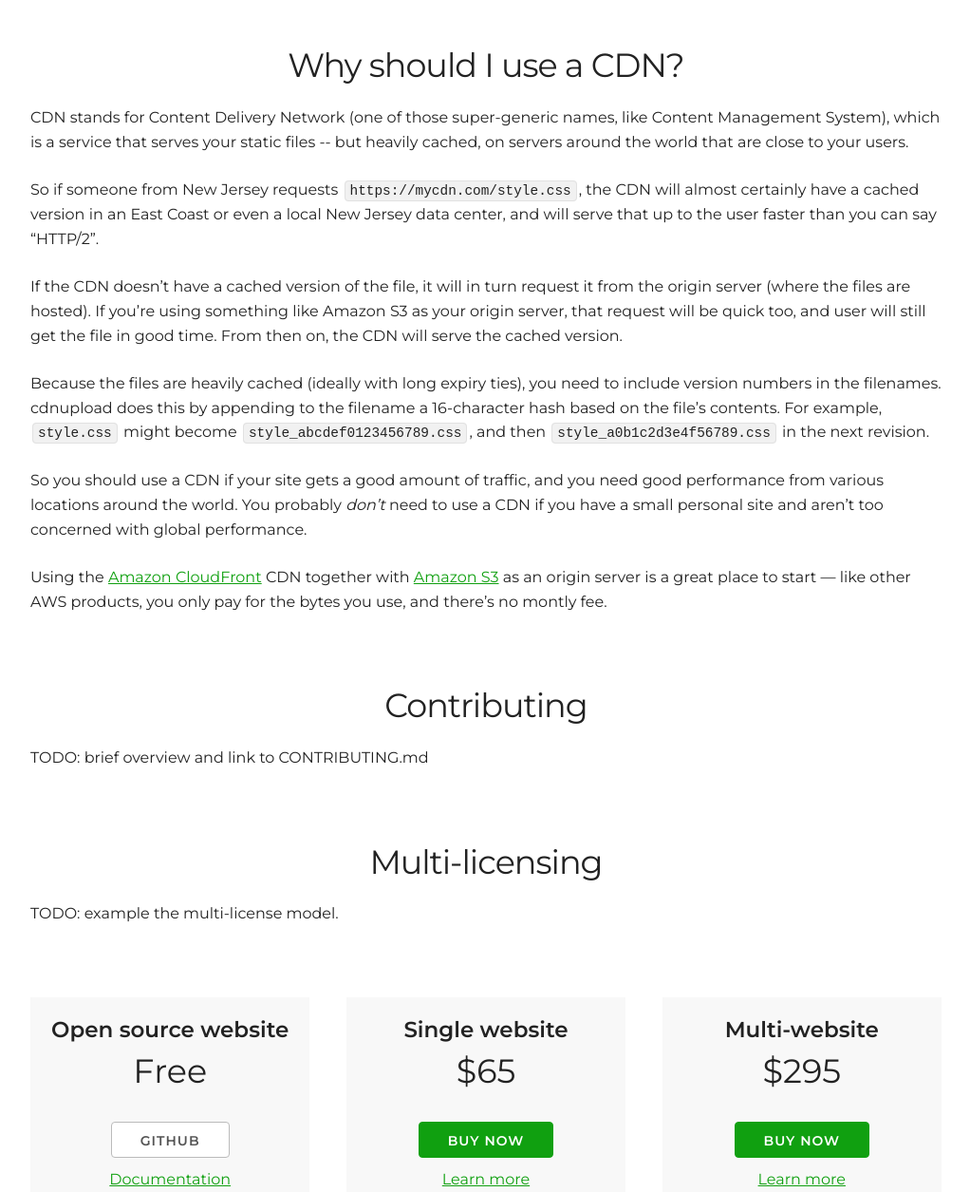
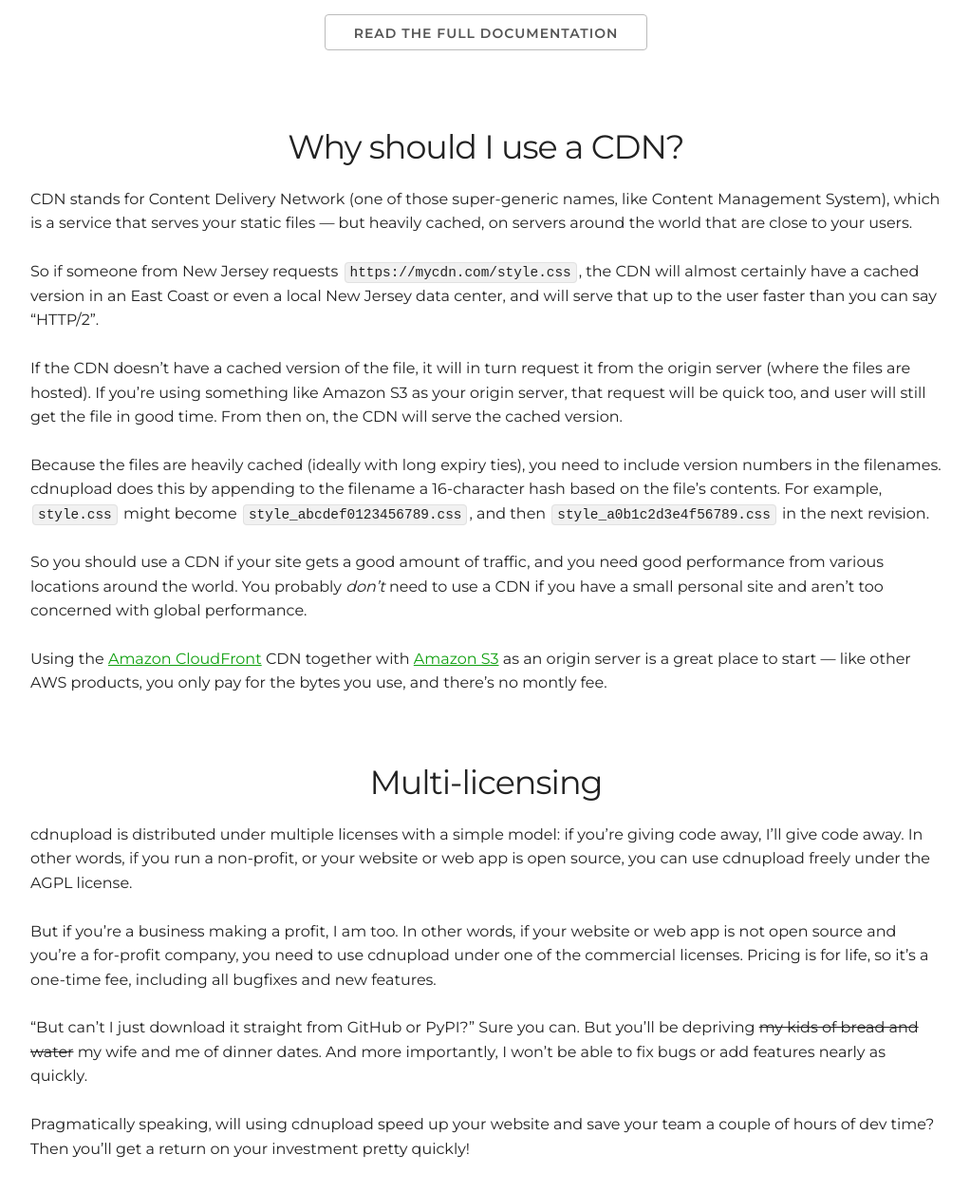
Before and after one commit to benhoyt/cdnupload, a plain HTML site: page website/index.html in a window 1280 px wide. Shown: the part 1545-2800 px from the top of the page at 95% size, without its empty margins (128-1150 px from the left). Drawn offline with Linux system fonts and the light colour scheme.

Commit message:
Multi-licensing section; Coming soon banner

```diff
--- a/website/index.html
+++ b/website/index.html
@@ -11,6 +11,9 @@
     <link rel="shortcut icon" type="image/png" href="static/favicon.png">
 </head>
 <body class="home">
+
+<div style="text-align: center; padding: 1rem; background-color: red; color: white;">cdnupload is coming soon! Please contact author <a href="http://benhoyt.com/" style="color: white;">Ben Hoyt</a> in the meantime.</div>
+
 <div class="container">
     <h1 id="top">cdnupload</h1>
     <div class="tagline">Caching is better with hashing</div>
@@ -77,14 +80,13 @@ def static_url(rel_path):
 
             <p>Generally you’ll want a CDN in front of the file or S3 origin server, but this is not a requirement.</p>
 
-            <p>There are a lot of customization options available for more advanced scenarios &mdash; see documentation for more info.</p>
+            <p>There are a lot of customization options available for more advanced scenarios&nbsp;&mdash; see documentation for more info.</p>
         </div>
     </div>
     <p style="text-align: center;"><a href="TODO"><button>Read the full documentation</button></a></p>
 
     <h2 id="cdn">Why should I use a CDN?</h2>
-    <div class="row">
-        <p>CDN stands for Content Delivery Network (one of those super-generic names, like Content Management System), which is a service that serves your static files -- but heavily cached, on servers around the world that are close to your users.</p>
+    <p>CDN stands for Content Delivery Network (one of those super-generic names, like Content Management System), which is a service that serves your static files&nbsp;&mdash; but heavily cached, on servers around the world that are close to your users.</p>
 
     <p>So if someone from New Jersey requests <code>https://mycdn.com/style.css</code>, the CDN will almost certainly have a cached version in an East Coast or even a local New Jersey data center, and will serve that up to the user faster than you can say “HTTP/2”.</p>
 
@@ -95,17 +97,20 @@ def static_url(rel_path):
     <p>So you should use a CDN if your site gets a good amount of traffic, and you need good performance from various locations around the world. You probably <i>don’t</i> need to use a CDN if you have a small personal site and aren’t too concerned with global performance.</p>
 
     <p>Using the <a href="https://aws.amazon.com/cloudfront/">Amazon CloudFront</a> CDN together with <a href="https://aws.amazon.com/s3/">Amazon S3</a> as an origin server is a great place to start&nbsp;&mdash; like other AWS products, you only pay for the bytes you use, and there’s no montly fee.</p>
-    </div>
 
-    <div class="row">
-        <h2>Contributing</h2>
-        <p>TODO: brief overview and link to CONTRIBUTING.md</p>
-    </div>
+    <!-- TODO: something about the author, bit more personal, etc -->
 
-    <div class="row">
+
     <h2 id="licensing">Multi-licensing</h2>
-        <p>TODO: example the multi-license model.
-    </div>
+
+    <p>cdnupload is distributed under multiple licenses with a simple model: if you’re giving code away, I’ll give code away. In other words, if you run a non-profit, or your website or web app is open source, you can use cdnupload freely under the AGPL license.</p>
+
+    <p>But if you’re a business making a profit, I am too. In other words, if your website or web app is not open source and you’re a for-profit company, you need to use cdnupload under one of the commercial licenses. Pricing is for life, so it’s a one-time fee, including all bugfixes and new features.</p>
+
+    <p>“But can’t I just download it straight from GitHub or PyPI?” Sure you can. But you’ll be depriving <del>my kids of bread and water</del> my wife and me of dinner dates. And more importantly, I won’t be able to fix bugs or add features nearly as quickly.</p>
+
+    <p>Pragmatically speaking, will using cdnupload speed up your website and save your team a couple of hours of dev time? Then you’ll get a return on your investment pretty quickly!</p>
+
 
     <div class="row pricing" id="pricing">
         <div class="one-third column price-tier">
--- a/website/static/main.css
+++ b/website/static/main.css
@@ -150,7 +150,7 @@ h1 {
 h2 {
     font-size: 35px;
     font-weight: 400;
-    margin: 50px 0 20px 0;
+    margin: 70px 0 20px 0;
     text-align: center;
 }
 
```
Lines whose indentation alone changed are shown as unchanged.
